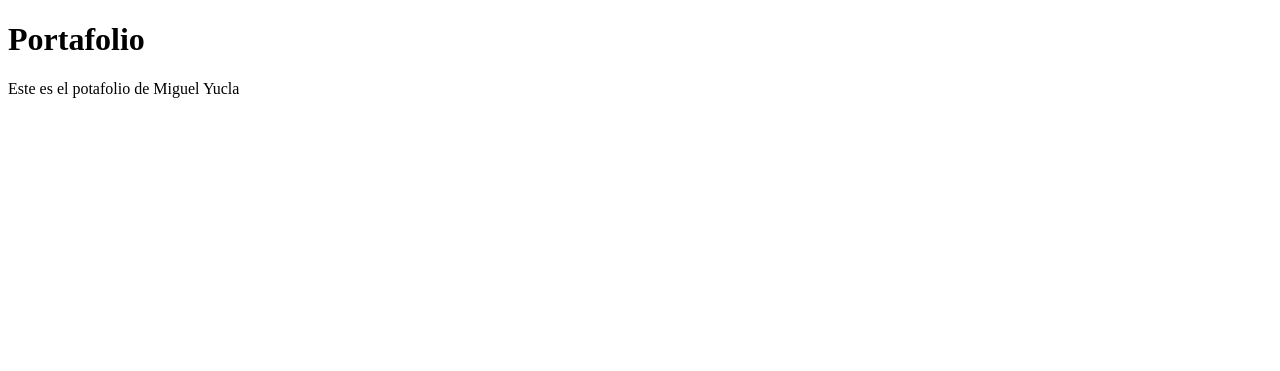
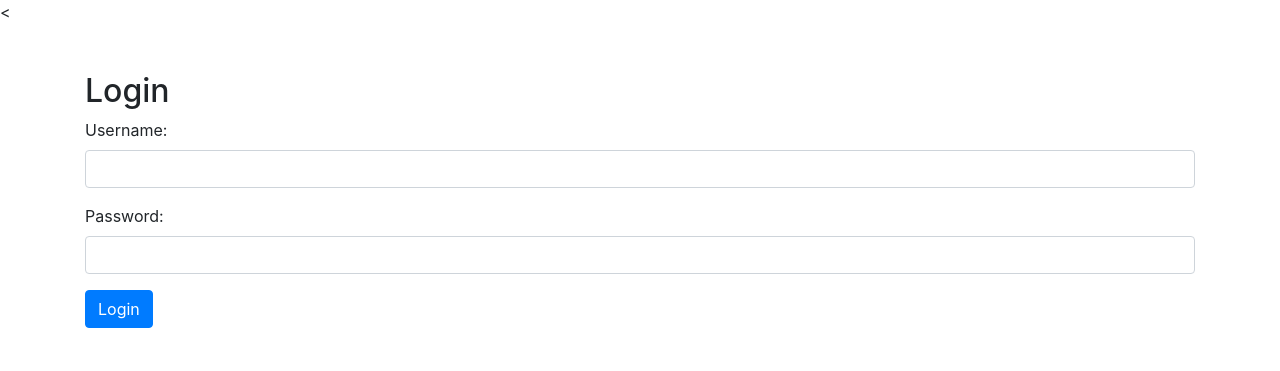
Before and after one commit to miguel-yucla-teran/Primer_proyecto, a plain HTML site: page index.html in a window 1280 px wide. Drawn offline with nearby package versions, Linux system fonts and the light colour scheme.

Commit message:
Modificación de index.html

```diff
--- a/index.html
+++ b/index.html
@@ -1,12 +1,38 @@
-<!DOCTYPE html>
-<html lang="es">
+<<!DOCTYPE html>
+<html lang="en">
+
 <head>
     <meta charset="UTF-8">
     <meta name="viewport" content="width=device-width, initial-scale=1.0">
-    <title>Portafolio</title>
+    <link rel="stylesheet" href="https://stackpath.bootstrapcdn.com/bootstrap/4.5.0/css/bootstrap.min.css">
+    <link rel="stylesheet" href="styles.css">
+    <title>Login</title>
 </head>
+
 <body>
-    <h1>Portafolio</h1>
-    <p>Este es el potafolio de Miguel Yucla</p>
+    <div class="container">
+    <div id="contenedor-alerta3"></div>
+    <br>
+    <br>
+    <h2>Login</h2>
+    <form id="loginForm">
+        <div class="form-group">
+            <label for="username">Username:</label>
+            <input type="text" id="username" class="form-control">
+        </div>
+        <div class="form-group">
+            <label for="password">Password:</label>
+            <input type="password" id="password" class="form-control">
+        </div>
+            <button type="submit" class="btn btn-primary">Login</button>
+    </form>
+    <br>
+    <div id="contenedor-alerta1"></div>
+    <div id="contenedor-alerta2"></div>
+    </div>
+
+    <script src="https://code.jquery.com/jquery-3.6.0.min.js"></script>
+    <script src="script.js"></script>
 </body>
+
 </html>
```
